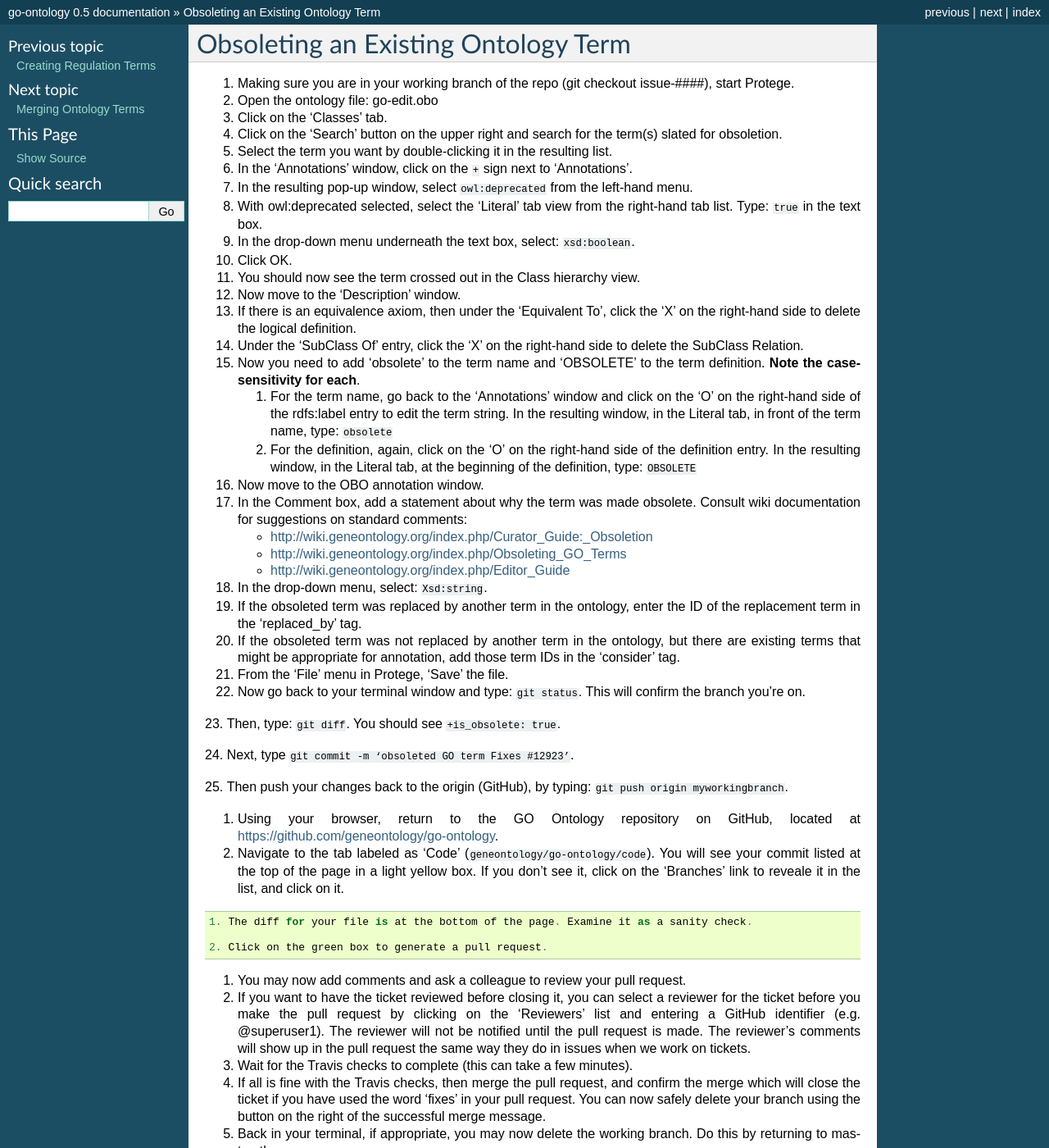
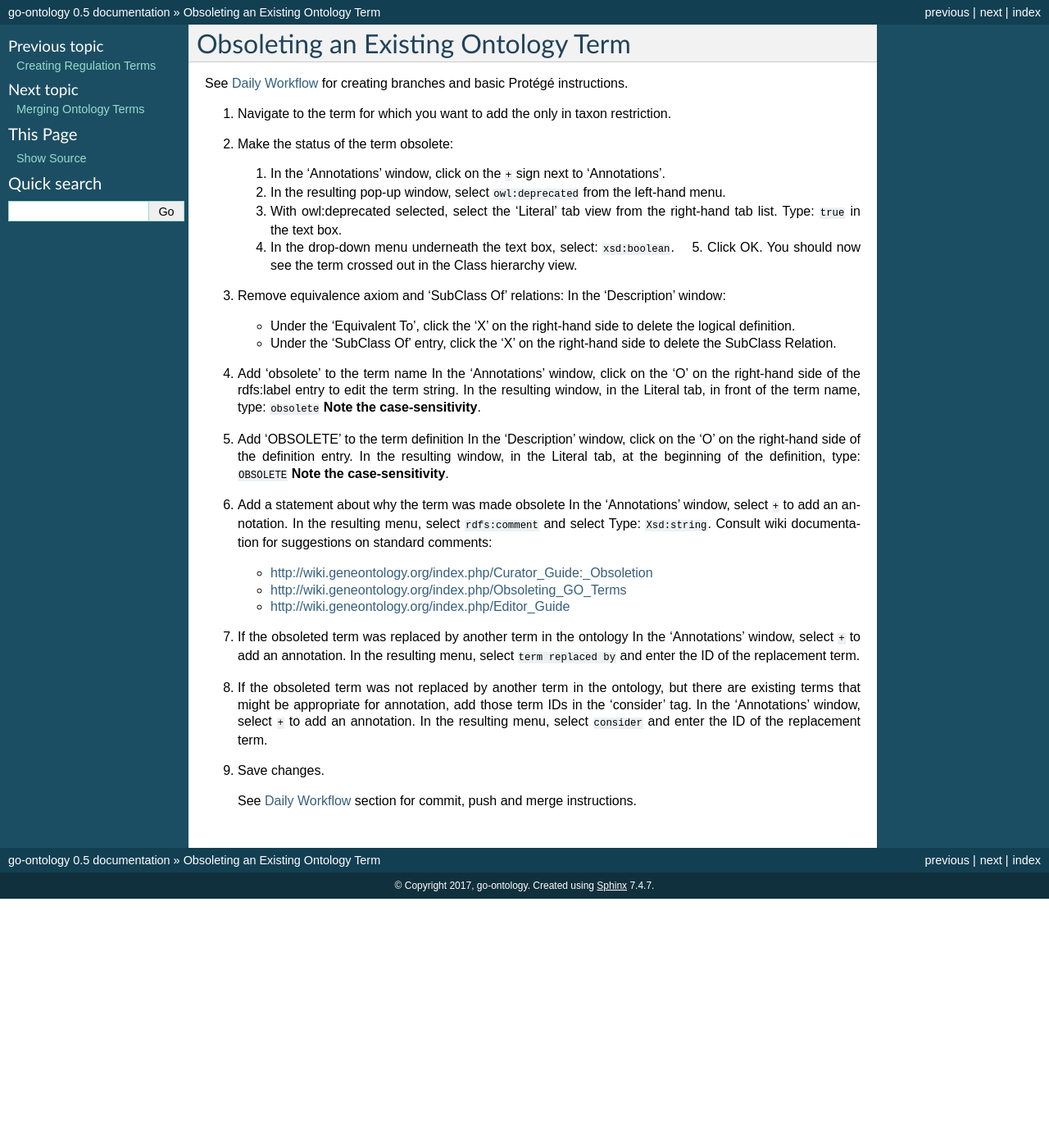
Before and after one commit to geneontology/go-ontology, a Sphinx documentation site: the page built from docs/ObsoleteTerm.md, in a window 1280 px wide and 1400 px high. Shown: the whole window at 82% size. Built offline with Sphinx 7.4.7, drawn with Linux system fonts in a browser that asks for light colours; some of the changed text lies outside the part shown.

Commit message:
Update ObsoleteTerm.md

````diff
--- a/docs/ObsoleteTerm.md
+++ b/docs/ObsoleteTerm.md
@@ -1,42 +1,33 @@
 # Obsoleting an Existing Ontology Term
 
-1. Making sure you are in your working branch of the repo (git checkout issue-####), start Protege.
+See [Daily Workflow](http://go-ontology.readthedocs.io/en/latest/Installgit.html#daily-workflow-updating-with-git-pull) for creating branches and basic Protégé instructions.
 
-2. Open the ontology file: go-edit.obo
+1. Navigate to the term for which you want to add the only in taxon restriction.
 
-3. Click on the 'Classes' tab.
+2. Make the status of the term obsolete:
+   1. In the 'Annotations' window, click on the ```+``` sign next to 'Annotations'.
+   2. In the resulting pop-up window, select ```owl:deprecated``` from the left-hand menu.
+   3. With owl:deprecated selected, select the 'Literal' tab view from the right-hand tab list. Type: ```true``` in the text box.
+   4. In the drop-down menu underneath the text box, select: ```xsd:boolean```.
+   5. Click OK.
+  You should now see the term crossed out in the Class hierarchy view.
 
-4. Click on the 'Search' button on the upper right and search for the term(s) slated for obsoletion.
+3. Remove equivalence axiom and 'SubClass Of' relations:
+In the 'Description' window:
+   - Under the 'Equivalent To', click the 'X' on the right-hand side to delete the logical definition.
+   - Under the 'SubClass Of' entry, click the 'X' on the right-hand side to delete the SubClass Relation.
 
-5. Select the term you want by double-clicking it in the resulting list.
+4. Add ‘obsolete’ to the term name
+In the 'Annotations' window, click on the 'O' on the right-hand side of the rdfs:label entry to edit the term string. In the resulting window, in the Literal tab, in front of the term name, type: ```obsolete```
+ __Note the case-sensitivity__.
 
-6. In the 'Annotations' window, click on the ```+``` sign next to 'Annotations'.
+5. Add ‘OBSOLETE’ to the term definition
+In the 'Description' window, click on the 'O' on the right-hand side of the definition entry. In the resulting window, in the Literal tab, at the beginning of the definition, type: ```OBSOLETE```
+ __Note the case-sensitivity__.
 
-7. In the resulting pop-up window, select ```owl:deprecated``` from the left-hand menu.
-
-8. With owl:deprecated selected, select the 'Literal' tab view from the right-hand tab list. Type: ```true``` in the text box.
-
-9. In the drop-down menu underneath the text box, select: ```xsd:boolean```.
-
-10. Click OK.
-
-11. You should now see the term crossed out in the Class hierarchy view.
-
-12. Now move to the 'Description' window.
-
-13. If there is an equivalence axiom, then under the 'Equivalent To', click the 'X' on the right-hand side to delete the logical definition.
-
-14. Under the 'SubClass Of' entry, click the 'X' on the right-hand side to delete the SubClass Relation.
-
-15. Now you need to add ‘obsolete’ to the term name and ‘OBSOLETE’ to the term definition. __Note the case-sensitivity for each__.
-
-    1. For the term name, go back to the 'Annotations' window and click on the 'O' on the right-hand side of the rdfs:label entry to edit the term string. In the resulting window, in the Literal tab, in front of the term name, type: ```obsolete```
-
-    2. For the definition, again, click on the 'O' on the right-hand side of the definition entry. In the resulting window, in the Literal tab, at the beginning of the definition, type: ```OBSOLETE```
-
-16. Now move to the OBO annotation window.
-
-17. In the Comment box, add a statement about why the term was made obsolete. Consult wiki documentation for suggestions on standard comments:
+6. Add a statement about why the term was made obsolete
+In the 'Annotations' window, select ```+``` to add an annotation. In the resulting menu, select ```rdfs:comment``` and select Type:  ```Xsd:string```.
+Consult wiki documentation for suggestions on standard comments:
 
      - [http://wiki.geneontology.org/index.php/Curator_Guide:_Obsoletion](http://wiki.geneontology.org/index.php/Curator_Guide:_Obsoletion)
 
@@ -44,40 +35,14 @@
 
      - [http://wiki.geneontology.org/index.php/Editor_Guide](http://wiki.geneontology.org/index.php/Editor_Guide)
 
-18. In the drop-down menu, select: ```Xsd:string```.
 
-19. If the obsoleted term was replaced by another term in the ontology, enter the ID of the replacement term in the 'replaced_by' tag.
 
-20. If the obsoleted term was not replaced by another term in the ontology, but there are existing terms that might be appropriate for annotation, add those term IDs in the 'consider' tag.
+7. If the obsoleted term was replaced by another term in the ontology
+In the 'Annotations' window, select ```+``` to add an annotation. In the resulting menu, select ```term replaced by``` and enter the ID of the replacement term.
 
-21. From the 'File' menu in Protege, 'Save' the file.
+8. If the obsoleted term was not replaced by another term in the ontology, but there are existing terms that might be appropriate for annotation, add those term IDs in the 'consider' tag.
+In the 'Annotations' window, select ```+``` to add an annotation. In the resulting menu, select ```consider``` and enter the ID of the replacement term.
 
-22. Now go back to your terminal window and type: ```git status```. This will confirm the branch you’re on.
+9. Save changes.
 
- 23. Then, type: ```git diff```. You should see ```+is_obsolete: true```.
-
- 24. Next, type ```git commit -m ‘obsoleted GO term Fixes #12923’```.
-
- 25. Then push your changes back to the origin (GitHub), by typing: ```git push origin myworkingbranch```.
-
- 26. Using your browser, return to the GO Ontology repository on GitHub, located at [https://github.com/geneontology/go-ontology](https://github.com/geneontology/go-ontology).
-
- 27. Navigate to the tab labeled as 'Code' (```geneontology/go-ontology/code```). You will see your commit listed at the top of the page in a light yellow box. If you don’t see it, click on the 'Branches' link to reveale it in the list, and click on it.
-
-    1. The diff for your file is at the bottom of the page. Examine it as a sanity check.
-
-    2. Click on the green box to generate a pull request.
-
- 28. You may now add comments and ask a colleague to review your pull request.
-
- 29. If you want to have the ticket reviewed before closing it, you can select a reviewer for the ticket before you make the pull request by clicking on the 'Reviewers' list and entering a GitHub identifier (e.g. @superuser1). The reviewer will not be notified until the pull request is made. The reviewer’s comments will show up in the pull request the same way they do in issues when we work on tickets.
-
- 30. Wait for the Travis checks to complete (this can take a few minutes).
-
- 31. If all is fine with the Travis checks, then merge the pull request, and confirm the merge which will close the ticket if you have used the word 'fixes' in your pull request. You can now safely delete your branch using the button on the right of the successful merge message.
-
- 32. Back in your terminal, if appropriate, you may now delete the working branch. Do this by returning to master, then:
-
-    1. Type: ```git checkout master```
-
-    2. Type: ```git branch -d workingbranchname```. Example: ```git branch -d issue-13390```
+    See [Daily Workflow](http://go-ontology.readthedocs.io/en/latest/Installgit.html#daily-workflow-committing-pushing-and-merging-your-changes-to-the-repository) section for commit, push and merge instructions.
````
